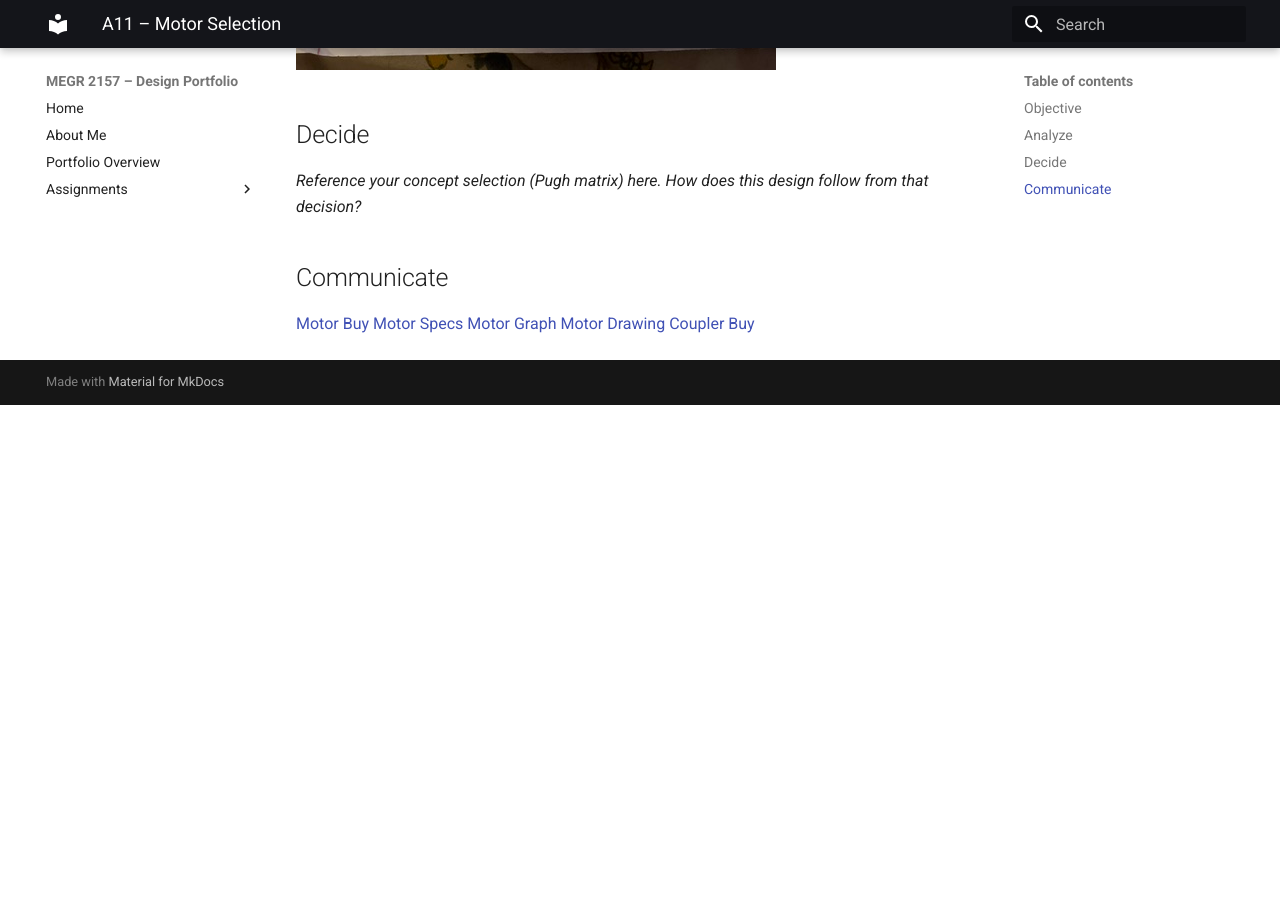
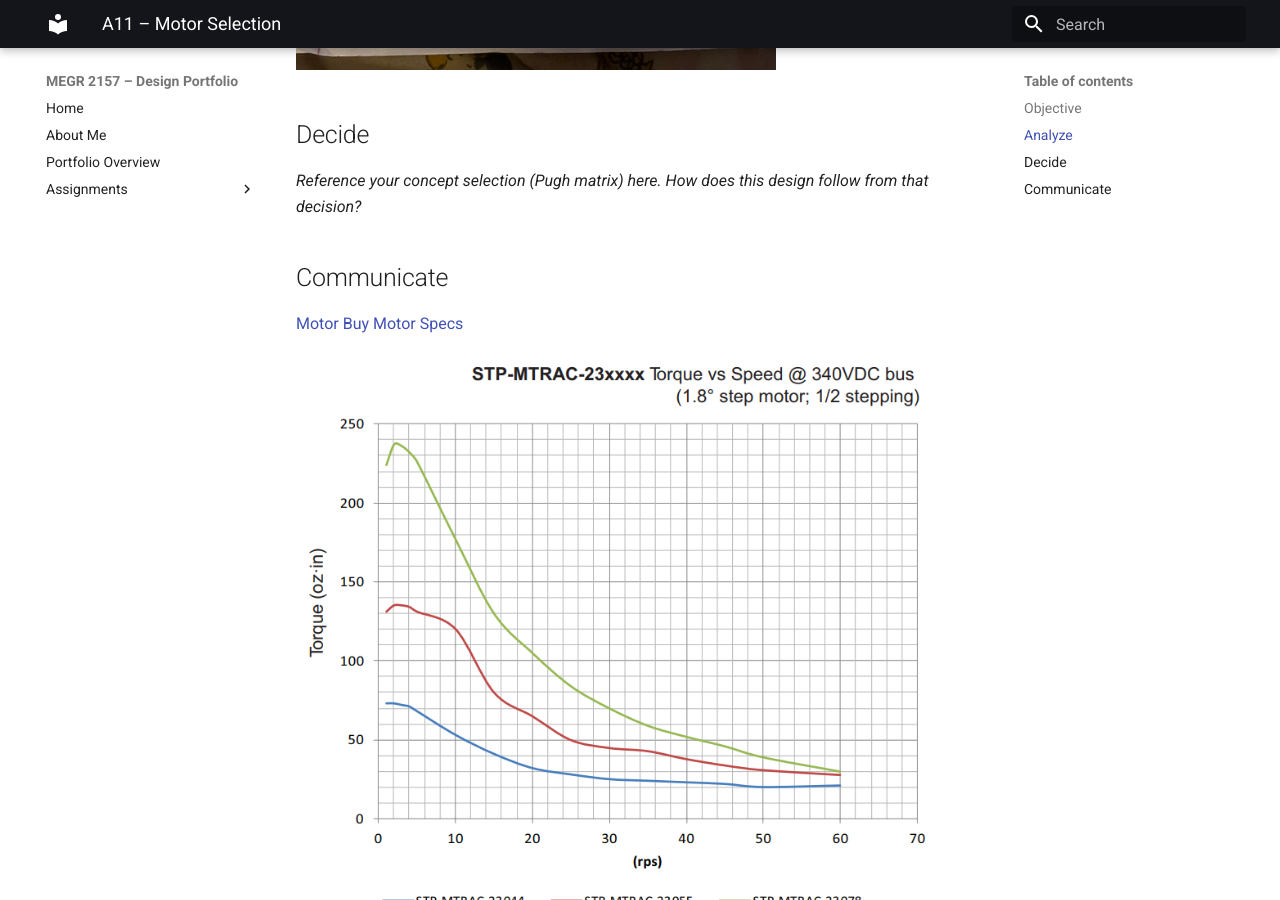
Before and after one commit to whodges5-art/wyatt-hodges-design-projects-portfolio, an MkDocs documentation site: the page built from docs/assignments/a11/index.md, in a window 1280 px wide and 900 px high, scrolled down 2171 px. Built offline with MkDocs 1.6.1 and Material for MkDocs 9.7.7, drawn with Linux system fonts in a browser that asks for light colours; before the commit the page ends 2576 px from its top, so only the background shows below that.

Commit message:
Update index.md

```diff
--- a/docs/assignments/a11/index.md
+++ b/docs/assignments/a11/index.md
@@ -14,6 +14,6 @@ _Reference your concept selection (Pugh matrix) here. How does this design follo
 ## Communicate
 [Motor Buy](https://www.automationdirect.com/adc/shopping/catalog/motion_control/stepper_systems/single_shaft_stepper_motors/stp-mtrac-23044)
 [Motor Specs](https://cdn.automationdirect.com/static/specs/surestepACmotors.pdf)
-[Motor Graph](MotorGraph.png)
+![Motor Graph](MotorGraph.png)
 [Motor Drawing](https://cdn.automationdirect.com/static/drawings/STP-MTRAC-23044.pdf)
 [Coupler Buy](https://www.globalindustrial.com/p/set-screw-coupling-grc-087-kw?gad_source=1&gad_campaignid=22805635430&gclid=Cj0KCQiAk_DXBhCoARIsAHE-omNv7oS7ECZZFHwIFZt94e5Odfwjc2Ry06rL9F94ijz0Yzebn3cqbdIaAgf5EALw_wcB)
```
